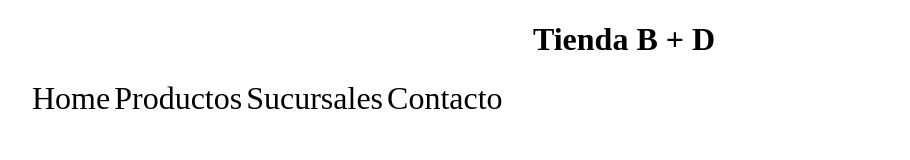
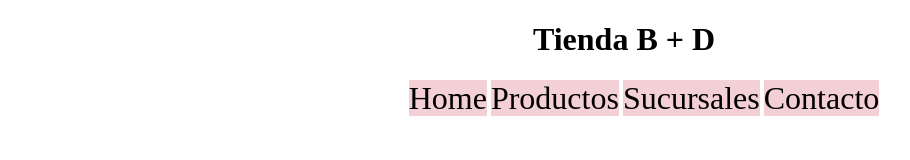
Before and after one commit to mariadrey17/Tiendaonline, a website: page index.html in a window 1280 px wide. Shown: the whole page, without its empty margins (16-926 px from the left). Drawn offline with Linux system fonts and the light colour scheme.

Commit message:
logre centrar el menu ahora hay que separar un poquito los li entre si

```diff
--- a/scss/_globales.scss
+++ b/scss/_globales.scss
@@ -1,5 +1,5 @@
  .menu li  {
-   display: inline;
+   display:  inline-block;
    justify-content: center;
    font-size:2rem ;
 
@@ -8,6 +8,12 @@
 li a {
   color : black;
   text-decoration: none;
-  justify-content: space-evenly;
+  background-color: rgb(243, 208, 214) ;
 
 }
+
+ nav {
+  text-align: center;
+  align-items:space-evenly;
+
+  }
```
Also changed, not shown: css/styles.css, 1 other file.
